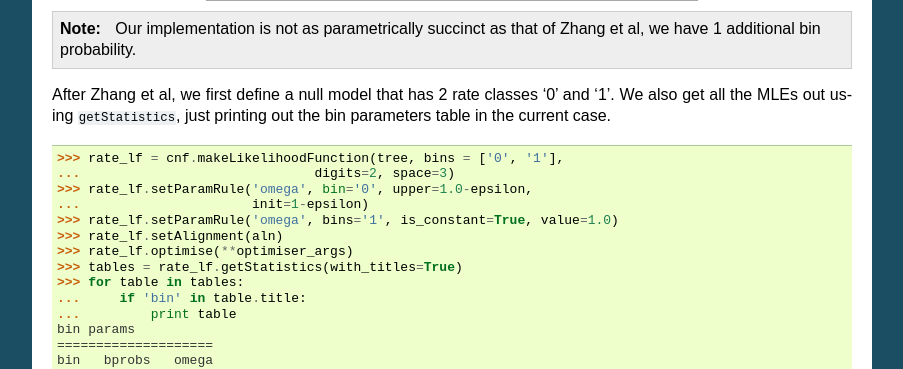
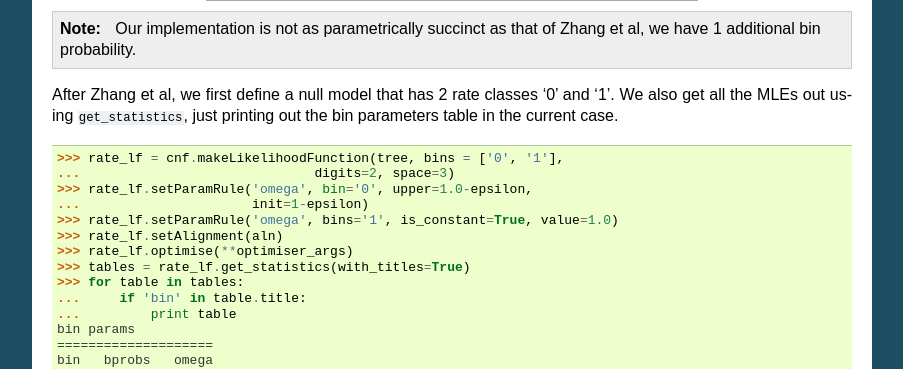
Before and after one commit to cogent3/cogent3, a Sphinx documentation site: the page built from doc/examples/codon_models.rst, in a window 1280 px wide and 900 px high, scrolled down 5221 px. Shown: the part 149-518 px from the top of the window, without its empty margins (198-1101 px from the left). Built offline with Sphinx 7.4.7, drawn with Linux system fonts in a browser that asks for light colours; formulas are drawn with MathJax 3; pages that are not in the unit, such as notebooks, are missing from menus.

Commit message:
getStatistics to get_statistics

```diff
--- a/doc/cookbook/using_likelihood_to_perform_evolutionary_analyses.rst
+++ b/doc/cookbook/using_likelihood_to_perform_evolutionary_analyses.rst
@@ -446,7 +446,7 @@ As tables
 
 .. doctest::
 
-    >>> tables = lf.getStatistics(with_motif_probs=True, with_titles=True)
+    >>> tables = lf.get_statistics(with_motif_probs=True, with_titles=True)
     >>> for table in tables:
     ...     if 'global' in table.title:
     ...         print table
--- a/doc/examples/codon_models.rst
+++ b/doc/examples/codon_models.rst
@@ -293,7 +293,7 @@ The following implements a modification of the approach of Zhang, Nielsen and Ya
 
 .. note:: Our implementation is not as parametrically succinct as that of Zhang et al, we have 1 additional bin probability.
 
-After Zhang et al, we first define a null model that has 2 rate classes '0' and '1'. We also get all the MLEs out using ``getStatistics``, just printing out the bin parameters table in the current case.
+After Zhang et al, we first define a null model that has 2 rate classes '0' and '1'. We also get all the MLEs out using ``get_statistics``, just printing out the bin parameters table in the current case.
 
 .. doctest::
 
@@ -304,7 +304,7 @@ After Zhang et al, we first define a null model that has 2 rate classes '0' and
     >>> rate_lf.setParamRule('omega', bins='1', is_constant=True, value=1.0)
     >>> rate_lf.setAlignment(aln)
     >>> rate_lf.optimise(**optimiser_args)
-    >>> tables = rate_lf.getStatistics(with_titles=True)
+    >>> tables = rate_lf.get_statistics(with_titles=True)
     >>> for table in tables:
     ...     if 'bin' in table.title:
     ...         print table
--- a/doc/examples/rate_heterogeneity.rst
+++ b/doc/examples/rate_heterogeneity.rst
@@ -39,7 +39,7 @@ We want to know the bin probabilities and the posterior probabilities.
 
 .. doctest::
 
-    >>> bprobs = [t for t in lf.getStatistics() if 'bin' in t.title][0]
+    >>> bprobs = [t for t in lf.get_statistics() if 'bin' in t.title][0]
 
 Print the ``bprobs`` sorted by ``'rate'`` will generate a table like
 
```
Also changed, not shown: 2 other files.
